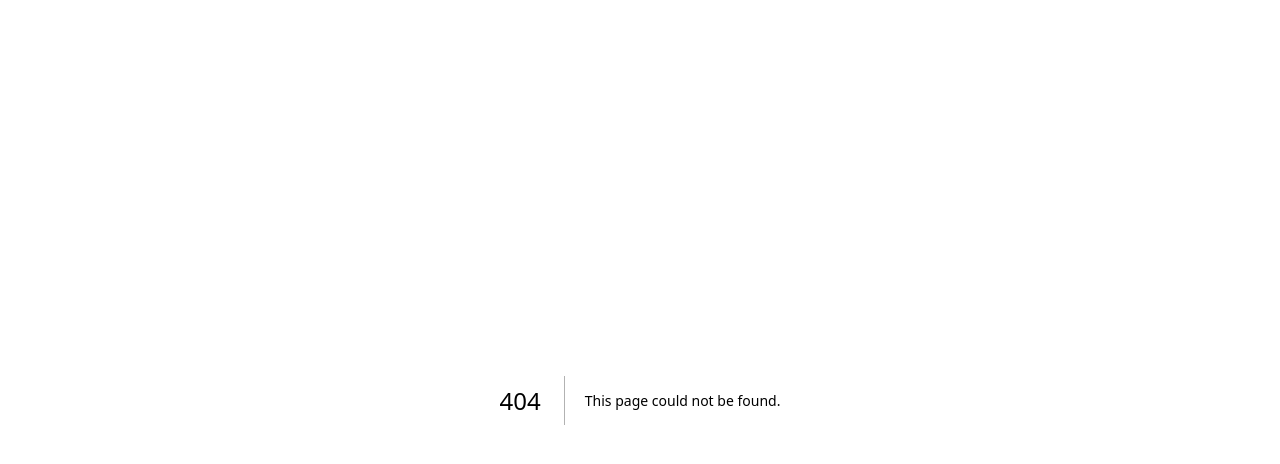
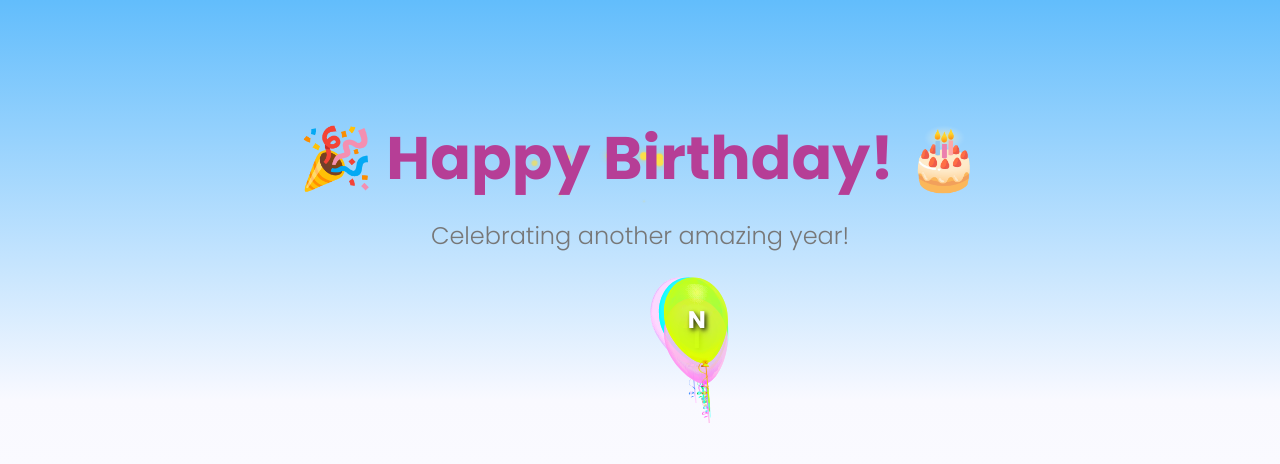
Before and after one commit to maky-hnou/portfolio-front, a Next.js app: page /birthday in a window 1280 px wide. Before the commit this address had no page. Shown: the top 464 px of the page. Built offline with nearby package versions, Linux system fonts and the light colour scheme.

Commit message:
Add birthday page

```diff
--- /dev/null
+++ b/src/pages/birthday.js
@@ -0,0 +1,95 @@
+import Head from 'next/head';
+import { useState, useEffect, useRef } from 'react';
+import { motion, AnimatePresence } from 'framer-motion';
+import { BalloonAnimation, Message, FireworksLayer, BackgroundMusic, CustomGiftBoxCakeReveal } from '../components/Birthday';
+
+export default function Birthday() {
+  const personName = 'HANI';
+  const giftBoxDelay = 2; // seconds
+
+  const [isMobile, setIsMobile] = useState(false);
+  const [balloonsCompleted, setBalloonsCompleted] = useState(false);
+  const [showGiftBox, setShowGiftBox] = useState(false);
+  const [cakeFullyVisible, setCakeFullyVisible] = useState(false);
+  const [candlesBlownOut, setCandlesBlownOut] = useState(false);
+  const [hasUserInteracted, setHasUserInteracted] = useState(false);
+  const [isMuted, setIsMuted] = useState(false);
+  const [musicStarted, setMusicStarted] = useState(false);
+  const [audioError, setAudioError] = useState(false);
+  const [audioLoaded, setAudioLoaded] = useState(false);
+
+  // --- responsive check ---
+  useEffect(() => {
+    const check = () => setIsMobile(window.innerWidth < 768);
+    check();
+    window.addEventListener('resize', check);
+    return () => window.removeEventListener('resize', check);
+  }, []);
+
+  // --- callbacks ---
+  const handleBalloonsComplete = () => {
+    setBalloonsCompleted(true);
+    setTimeout(() => setShowGiftBox(true), giftBoxDelay * 1000);
+  };
+
+  return (
+    <>
+      <Head>
+        <title>Happy Birthday! - Hani</title>
+        <link rel="icon" href="/favicon.ico" />
+        <meta name="description" content="Birthday celebration page" />
+      </Head>
+
+      <main className="min-h-screen bg-gradient-to-b from-light_cyan via-light_white to-white overflow-hidden">
+        <div className="pt-32 pb-20 px-4">
+          <Message name={personName} />
+
+          <div className="mb-16">
+            <BalloonAnimation
+              name={personName}
+              onBalloonsReachFinalPosition={handleBalloonsComplete}
+            />
+          </div>
+
+          {/* <AnimatePresence>
+//            {showGiftBox && (
+//              <motion.div
+//                className="flex justify-center mb-16 relative z-10"
+//                initial={{ opacity: 0, y: 50, scale: 0.8 }}
+//                animate={{ opacity: 1, y: 0, scale: 1 }}
+//                transition={{ duration: 0.8, ease: 'easeOut' }}
+//              >
+//                <CustomGiftBoxCakeReveal
+//                  autoReveal={false}
+//                  onCakeFullyVisible={() => setCakeFullyVisible(true)}
+//                  onGiftBoxClick={() => setHasUserInteracted(true)}
+//                  onCandlesBlownOut={() => setCandlesBlownOut(true)}
+//                />
+//              </motion.div>
+//            )}
+          </AnimatePresence> */}
+
+          {/* <div className="text-center max-w-2xl mx-auto mt-32 sm:mt-24 xs:mt-20 md:mt-40 lg:mt-48 xl:mt-60">
+//            <p className="text-lg md:text-base text-text_color leading-relaxed">
+//              May this special day bring you joy, laughter, and wonderful memories.
+//              Here's to another year of amazing adventures and achievements! 🎈✨
+//            </p>
+//          </div> */}
+        </div>
+
+        {/* <FireworksLayer isMobile={isMobile} /> */}
+
+        {/* <BackgroundMusic
+//          candlesBlownOut={candlesBlownOut}
+//          hasUserInteracted={hasUserInteracted}
+//          isMuted={isMuted}
+//          setIsMuted={setIsMuted}
+//          audioError={audioError}
+//          setAudioError={setAudioError}
+//          setAudioLoaded={setAudioLoaded}
+//          setMusicStarted={setMusicStarted}
+        /> */}
+      </main>
+    </>
+  );
+}
```
